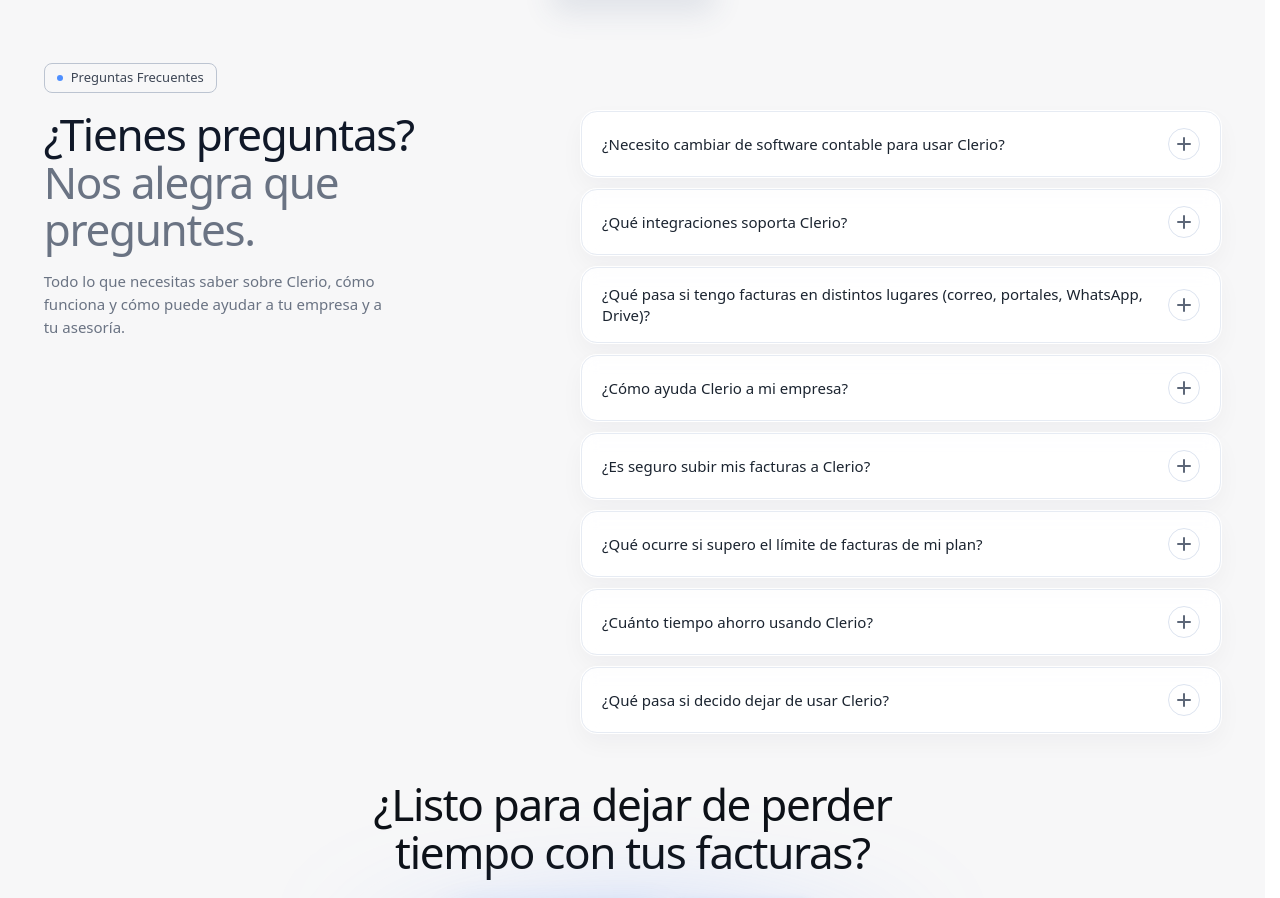
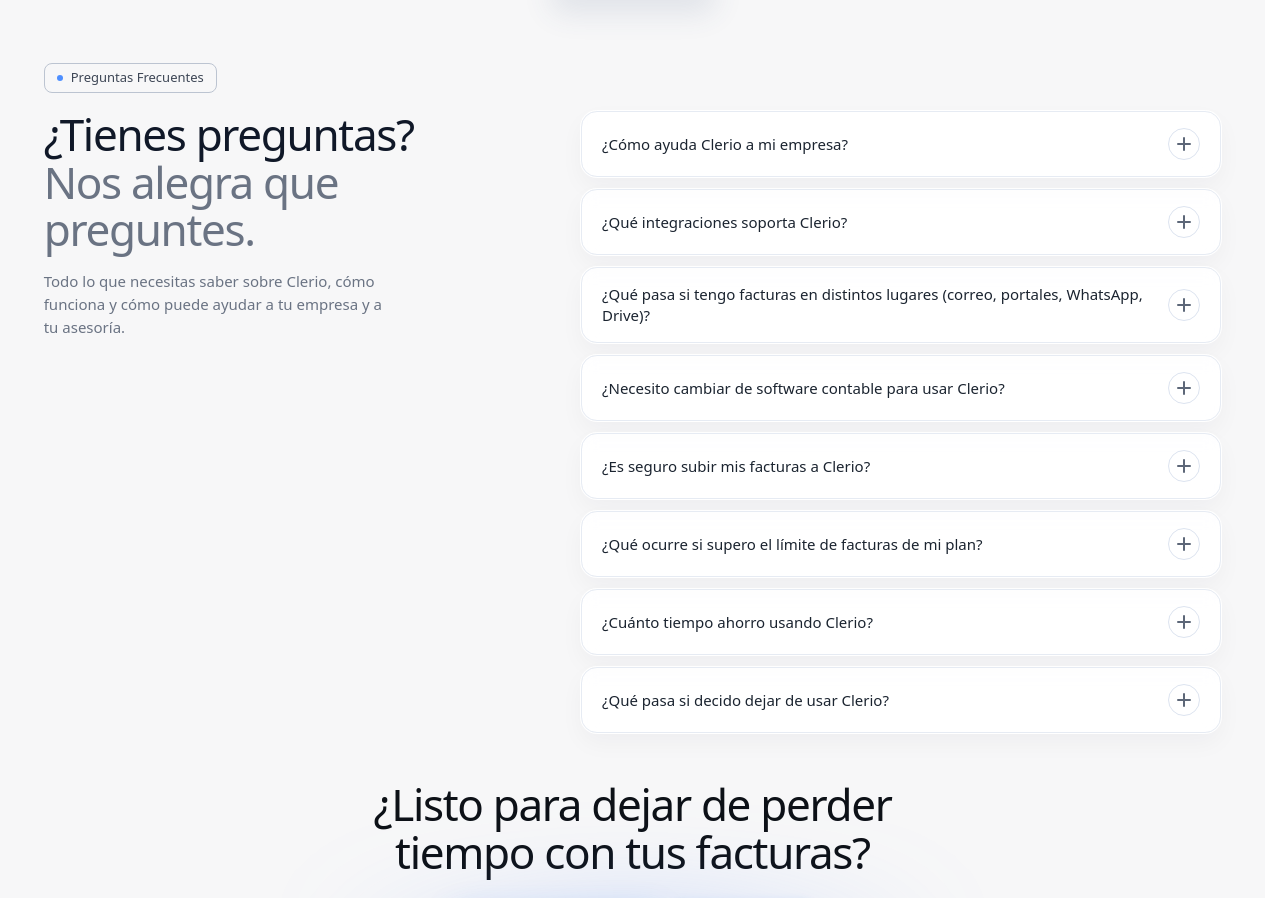
Before and after one commit to Ascend-Solutions-SL/clerio-web, a Next.js app: page / in a window 1280 px wide. Shown: the part 6163-7061 px from the top of the page. Built offline with nearby package versions, Linux system fonts and the light colour scheme.

Commit message:
Reordenar preguntas FAQ
- '¿Cómo ayuda Clerio a mi empresa?' movida a primera posición
- '¿Necesito cambiar de software contable para usar Clerio?' movida a cuarta posición

```diff
--- a/app/page.tsx
+++ b/app/page.tsx
@@ -11,8 +11,8 @@
 export default function Home() {
   const faqItems = [
     {
-      q: "¿Necesito cambiar de software contable para usar Clerio?",
-      a: "No, Clerio no sustituye tu software contable.\n\nClerio se encarga de recoger, organizar y estructurar todas tus facturas (correo, portales, archivos, etc.) y dejarlas listas para importarlas en tu sistema actual (A3, SAGE, Contasol, Holded, etc.).\n\nEn la práctica: mantienes tus herramientas, pero eliminas el caos previo.",
+      q: "¿Cómo ayuda Clerio a mi empresa?",
+      a: "Clerio elimina el trabajo manual de gestión y organización de facturas dentro de tu empresa. Tu equipo ya no tiene que:\n\n- Perseguir facturas\n- Descargarlas manualmente\n- Clasificarlas una a una\n\nEl resultado:\n\n- Menos tiempo operativo\n- Menos errores\n- Procesos más rápidos y controlados",
     },
     {
       q: "¿Qué integraciones soporta Clerio?",
@@ -23,8 +23,8 @@
       a: "¡Es exactamente el problema que Clerio resuelve!\n\nClerio recoge automáticamente facturas desde múltiples fuentes, las centraliza y las organiza en un único lugar.\n\nDejas de:\n\n- Buscar facturas en 5 sitios distintos\n- Pedir documentos a proveedores\n- Reenviar emails constantemente\n\nTodo queda ordenado y accesible en segundos.",
     },
     {
-      q: "¿Cómo ayuda Clerio a mi empresa?",
-      a: "Clerio elimina el trabajo manual de gestión y organización de facturas dentro de tu empresa. Tu equipo ya no tiene que:\n\n- Perseguir facturas\n- Descargarlas manualmente\n- Clasificarlas una a una\n\nEl resultado:\n\n- Menos tiempo operativo\n- Menos errores\n- Procesos más rápidos y controlados",
+      q: "¿Necesito cambiar de software contable para usar Clerio?",
+      a: "No, Clerio no sustituye tu software contable.\n\nClerio se encarga de recoger, organizar y estructurar todas tus facturas (correo, portales, archivos, etc.) y dejarlas listas para importarlas en tu sistema actual (A3, SAGE, Contasol, Holded, etc.).\n\nEn la práctica: mantienes tus herramientas, pero eliminas el caos previo.",
     },
     {
       q: "¿Es seguro subir mis facturas a Clerio?",
```
